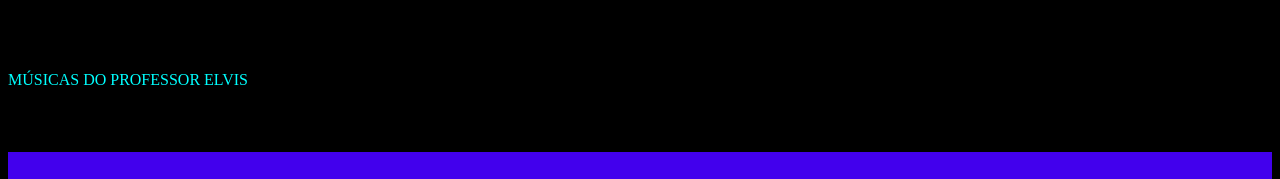
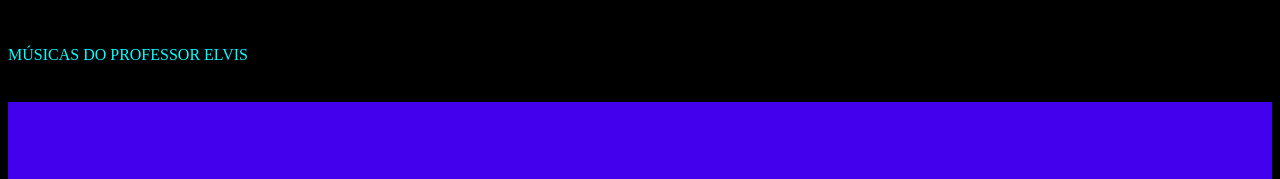
Before and after one commit to ElvisHonorio/Turma-AQ, a plain HTML site: page index.html in a window 1280 px wide. Shown: the top 179 px of the page. Drawn offline with Linux system fonts and the light colour scheme; grey boxes are pictures that could not be loaded.

Commit message:
ajustando borda do titulo

```diff
--- a/style.css
+++ b/style.css
@@ -11,8 +11,8 @@ section{
 }
 
 header{
-    padding-top: 5%;
-    padding-bottom: 5%;
+    padding-top: 3%;
+    padding-bottom: 3%;
 }
 
 div{
```
